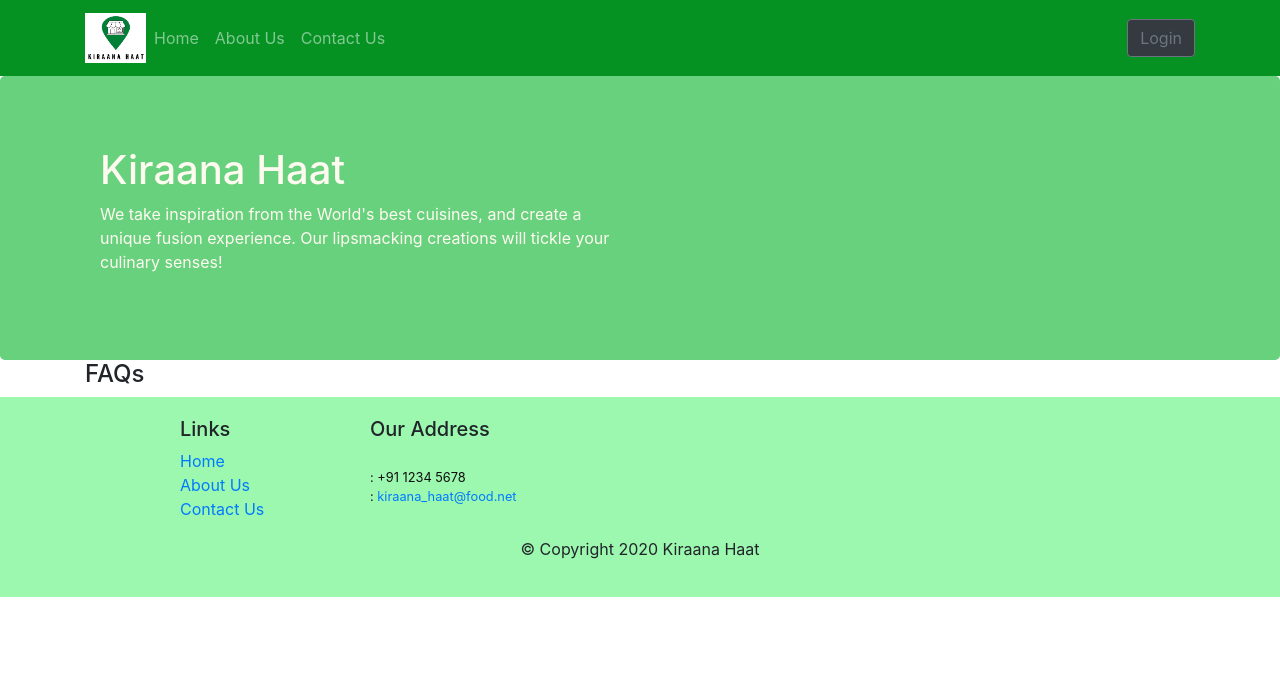
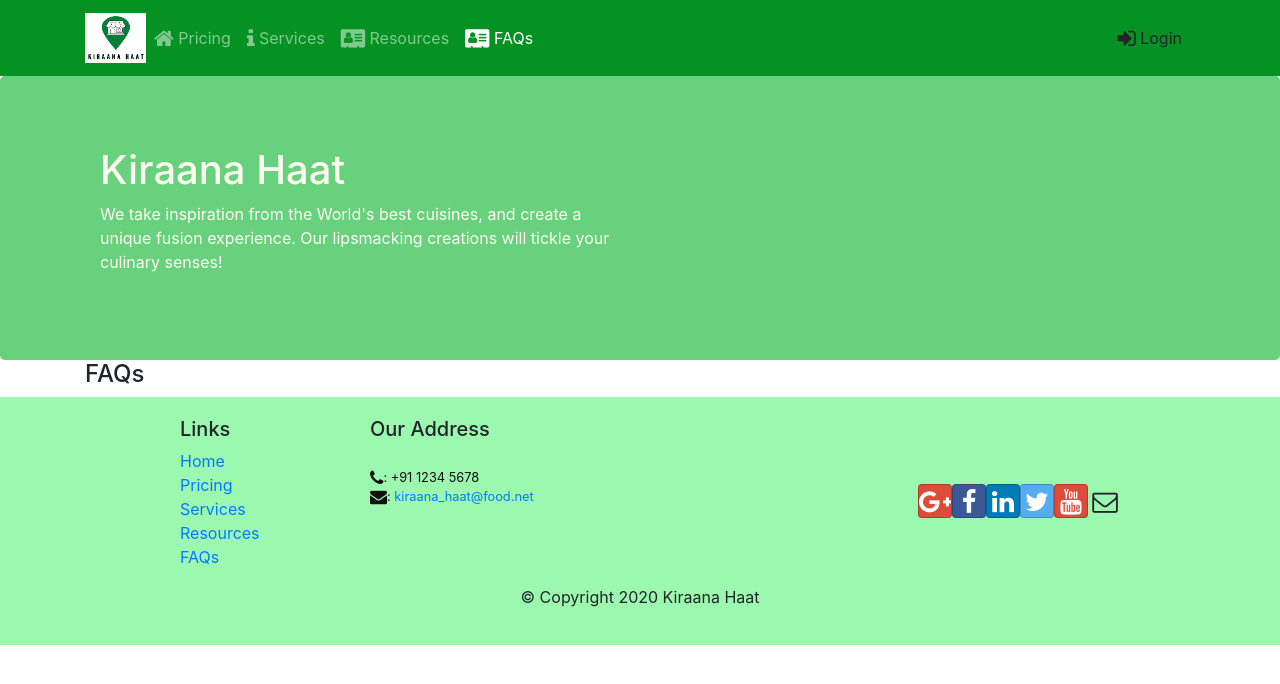
Before and after one commit to nikhil03singh/Kiraana-haat, a React (Create React App) app: page /faqs in a window 1280 px wide. Shown: the top 684 px of the page. Built offline with nearby package versions, Linux system fonts and the light colour scheme.

Commit message:
table, linking, register

```diff
--- a/package.json
+++ b/package.json
@@ -7,11 +7,14 @@
     "@testing-library/react": "^11.1.0",
     "@testing-library/user-event": "^12.1.10",
     "bootstrap": "^4.6.0",
+    "bootstrap-social": "^5.1.1",
+    "font-awesome": "^4.7.0",
     "react": "^17.0.1",
     "react-dom": "^17.0.1",
     "react-popper": "^2.2.4",
     "react-router-dom": "^5.2.0",
     "react-scripts": "4.0.3",
+    "react-transition-group": "^4.4.1",
     "reactstrap": "^8.9.0",
     "web-vitals": "^1.0.1"
   },
--- a/src/components/FAQsComponent.js
+++ b/src/components/FAQsComponent.js
@@ -1,4 +1,4 @@
-import React, { Component } from 'react';
+import React from 'react';
 
 function FAQs(props) {
     return(
--- a/src/components/FooterComponent.js
+++ b/src/components/FooterComponent.js
@@ -9,9 +9,11 @@ function Footer(props) {
                     <div className="col-4 offset-1 col-sm-2">
                         <h5>Links</h5>
                         <ul className="list-unstyled">
-                            <li><Link to='/home'>Home</Link></li>
-                            <li><Link to='/aboutus'>About Us</Link></li>
-                            <li><Link to='/contactus'>Contact Us</Link></li>
+                        <li><Link to='/home'>Home</Link></li>
+                            <li><Link to="/pricing">Pricing</Link></li>
+                            <li><Link to="/services">Services</Link></li>
+                            <li><Link to="/resources">Resources</Link></li>
+                            <li><Link to="/faqs">FAQs</Link></li>
                         </ul>
                     </div>
                     <div className="col-7 col-sm-5">
--- a/src/components/HeaderComponent.js
+++ b/src/components/HeaderComponent.js
@@ -58,24 +58,29 @@ class Header extends Component {
                         <Collapse isOpen={this.state.isNavOpen} navbar>
                             <Nav navbar>
                                 <NavItem>
-                                    <NavLink className="nav-link" to="/home">
-                                        <span className="fa fa-home fa-lg" /> Home
+                                    <NavLink className="nav-link" to="/pricing">
+                                        <span className="fa fa-home fa-lg" /> Pricing
                                     </NavLink>
                                 </NavItem>
                                 <NavItem>
-                                    <NavLink className="nav-link" to="/aboutus">
-                                        <span className="fa fa-info fa-lg" /> About Us
+                                    <NavLink className="nav-link" to="/services">
+                                        <span className="fa fa-info fa-lg" /> Services
                                     </NavLink>
                                 </NavItem>
                                 <NavItem>
-                                    <NavLink className="nav-link" to="/contactus">
-                                        <span className="fa fa-address-card fa-lg" /> Contact Us
+                                    <NavLink className="nav-link" to="/resources">
+                                        <span className="fa fa-address-card fa-lg" /> Resources
+                                    </NavLink>
+                                </NavItem>
+                                <NavItem>
+                                    <NavLink className="nav-link" to="/faqs">
+                                        <span className="fa fa-address-card fa-lg" /> FAQs
                                     </NavLink>
                                 </NavItem>
                             </Nav>
                             <Nav className="ml-auto" navbar>
                                 <NavItem>
-                                    <Button className="btn btn-dark" outline onClick={this.toggleModal}>
+                                    <Button className="outline-dark" color="outline-dark" outline onClick={this.toggleModal}>
                                         <span className="fa fa-sign-in fa-lg" /> Login
                                     </Button>
                                 </NavItem>
@@ -132,6 +137,12 @@ class Header extends Component {
                             <Button type="submit" value="submit" color="primary">
                                 Login
                             </Button>
+                            <FormGroup>
+                                <Label>New to Kiraana Haat?  </Label>
+                                <Button type="submit" value="submit" color="link" className="mb-1" >
+                                    Register Here
+                                </Button>
+                            </FormGroup>
                         </Form>
                     </ModalBody>
                 </Modal>
--- a/src/components/MainComponent.js
+++ b/src/components/MainComponent.js
@@ -11,6 +11,7 @@ import { TransitionGroup, CSSTransition } from 'react-transition-group';
 
 class Main extends Component {
     render() {
+
         const HomePage = () => {
             return(
                 <Home />
--- a/src/index.js
+++ b/src/index.js
@@ -1,6 +1,8 @@
 import React from 'react';
 import ReactDOM from 'react-dom';
 import 'bootstrap/dist/css/bootstrap.min.css';
+import 'font-awesome/css/font-awesome.min.css';
+import 'bootstrap-social/bootstrap-social.css';
 import './index.css';
 import App from './App';
 import reportWebVitals from './reportWebVitals';
```
Also changed, not shown: 1 other file (tests, documents, lock files or other folders). Lines whose indentation alone changed are shown as unchanged.
